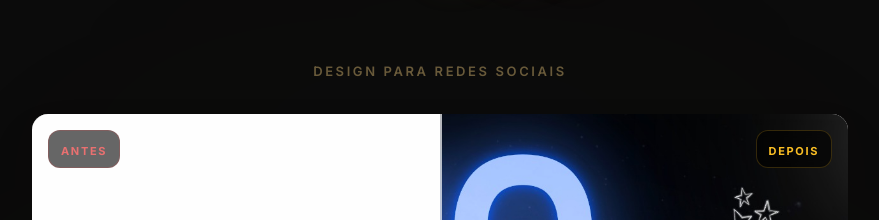
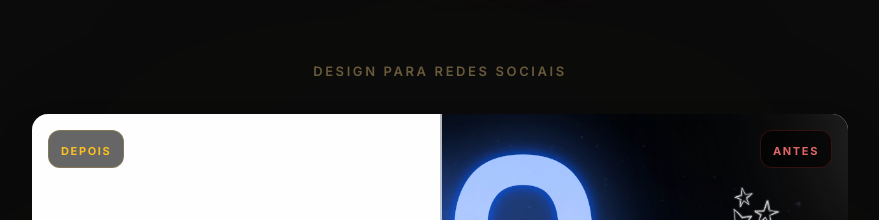
Before and after one commit to wh1skyfps/mowinte, a React (Vite) app: page / in a window 1280 px wide. Shown: the part 4240-4460 px from the top of the page, without its empty margins (200-1079 px from the left). Built offline with nearby package versions, Linux system fonts and the light colour scheme; the HTML template or start-up script is replaced by a standard one.

Commit message:
Swap before/after images in slider
Co-authored-by: wh1skyfps <147211474+wh1skyfps@users.noreply.github.com>

```diff
--- a/src/components/ui/image-comparison-slider.tsx
+++ b/src/components/ui/image-comparison-slider.tsx
@@ -51,11 +51,11 @@ export const ImageComparison: React.FC<ImageComparisonProps> = ({ beforeImage, a
             <img src={beforeImage} alt={altBefore} className="block h-full w-full object-contain bg-white" draggable="false" />
 
             {/* Labels */}
-            <div className="absolute top-4 left-4 z-10 bg-black/60 backdrop-blur-sm border border-red-500/20 rounded-lg px-3 py-1.5">
+            <div className="absolute top-4 left-4 z-10 bg-black/60 backdrop-blur-sm border border-amber-400/20 rounded-lg px-3 py-1.5">
+                <span className="text-amber-400 text-[11px] font-bold tracking-[0.15em] uppercase">Depois</span>
+            </div>
+            <div className="absolute top-4 right-4 z-10 bg-black/60 backdrop-blur-sm border border-red-500/20 rounded-lg px-3 py-1.5">
                 <span className="text-red-400/90 text-[11px] font-bold tracking-[0.15em] uppercase">Antes</span>
-            </div>
-            <div className="absolute top-4 right-4 z-10 bg-black/60 backdrop-blur-sm border border-amber-400/20 rounded-lg px-3 py-1.5">
-                <span className="text-amber-400 text-[11px] font-bold tracking-[0.15em] uppercase">Depois</span>
             </div>
 
             {/* Slider Handle */}
```
